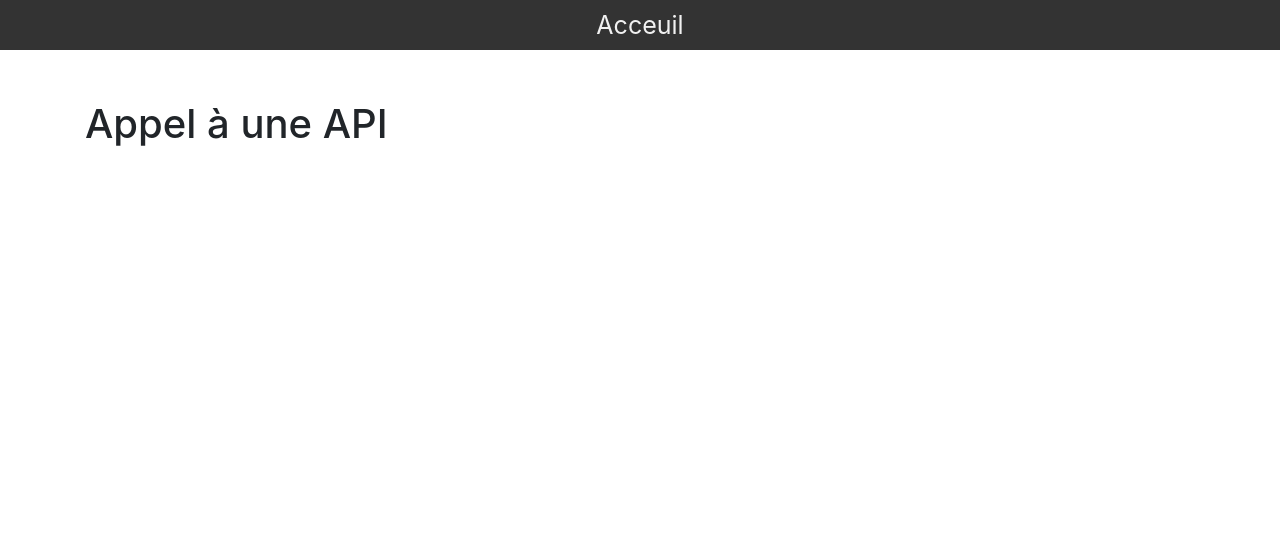
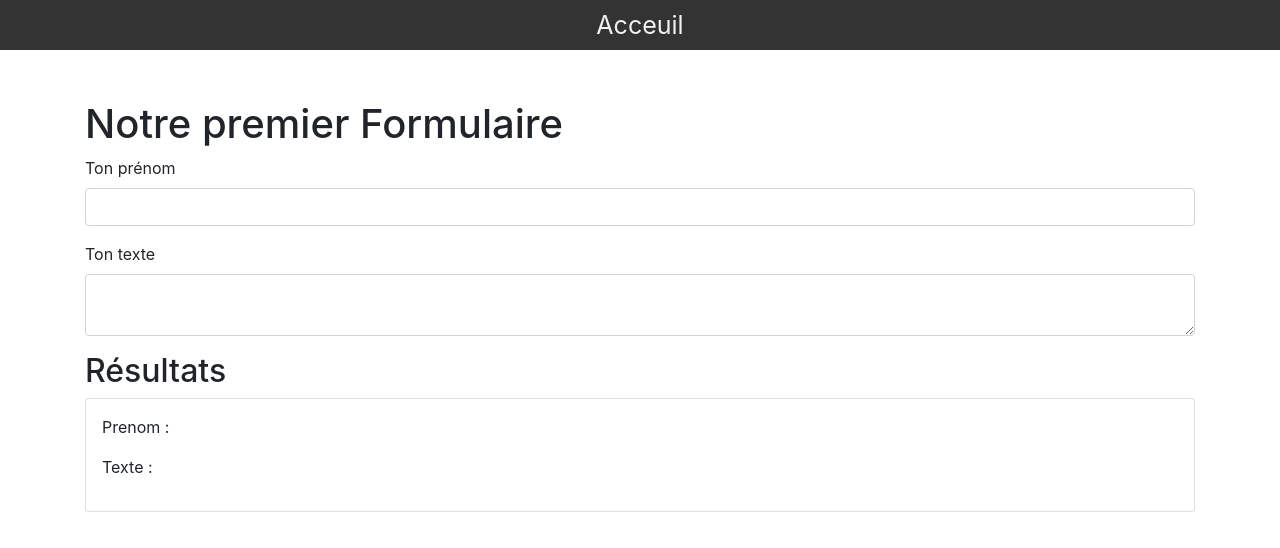
Before and after one commit to Thiernomdou/Vue_Formation, a Vue app: page / in a window 1280 px wide. Shown: the top 548 px of the page. Built offline with nearby package versions, Linux system fonts and the light colour scheme; no server answers.

Commit message:
Formulaires

```diff
--- a/src/components/Contenu-name.vue
+++ b/src/components/Contenu-name.vue
@@ -1,33 +1,50 @@
 <template>
 
     <div class="container mt-5">
-        <h1>Appel à une API</h1>
-        <img v-bind:src="urlImg" alt="">
+        <h1>Notre premier Formulaire</h1>
+
+
+        <form>
+
+            <div class="form-group">
+                <label for="prenom">Ton prénom</label>
+                <input v-model="formData.prenom" type="text" id="prenom" class="form-control">
+            </div>
+
+            <div class="form-group">
+                <label for="txt">Ton texte</label>
+                <textarea v-model="formData.txt" id="txt" class="form-control"></textarea>
+            </div>
+
+            <h2>Résultats</h2>
+
+            <div class="card p-3">
+                <p>Prenom : {{ formData.prenom }}</p>
+                <p style="white-space:pre">Texte : {{ formData.txt }}</p>
+            </div>
+
+        </form>
+
+
     </div>
 
 </template>
 
 
 <script>
-import axios from 'axios'
 
 export default {
     name: 'Contenu-name',
     data() {
         return {
-            urlImg: null
+            formData: {
+                prenom: '',
+                txt: ''
+            }
         }
     },
     methods: {
 
-    },
-    mounted() {
-        axios
-        .get('https://api.thecatapi.com/v1/images/search')
-        .then(reponse => {
-            console.log(reponse);
-            this.urlImg = reponse.data[0].url
-        })
     }
 }
 
```
